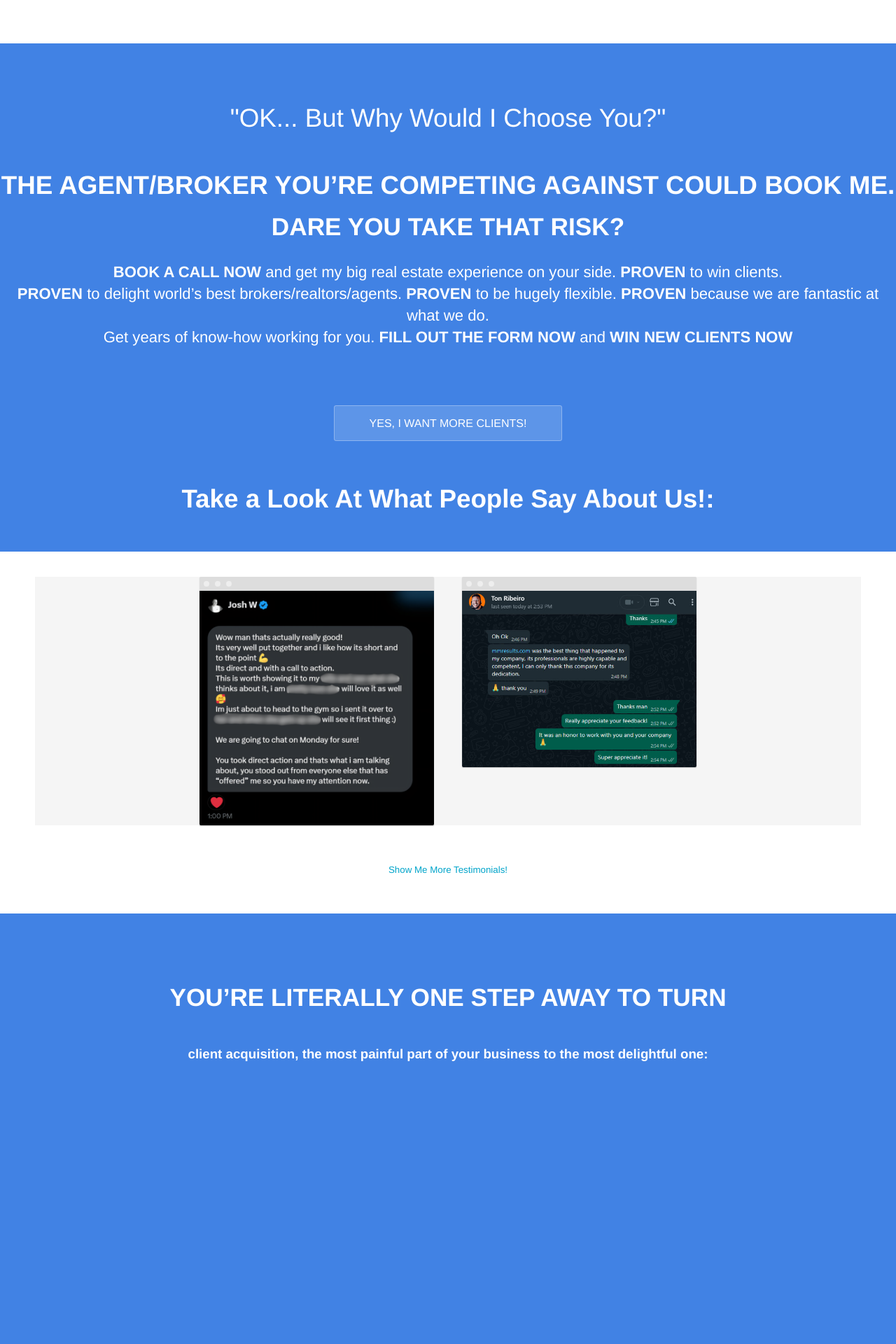
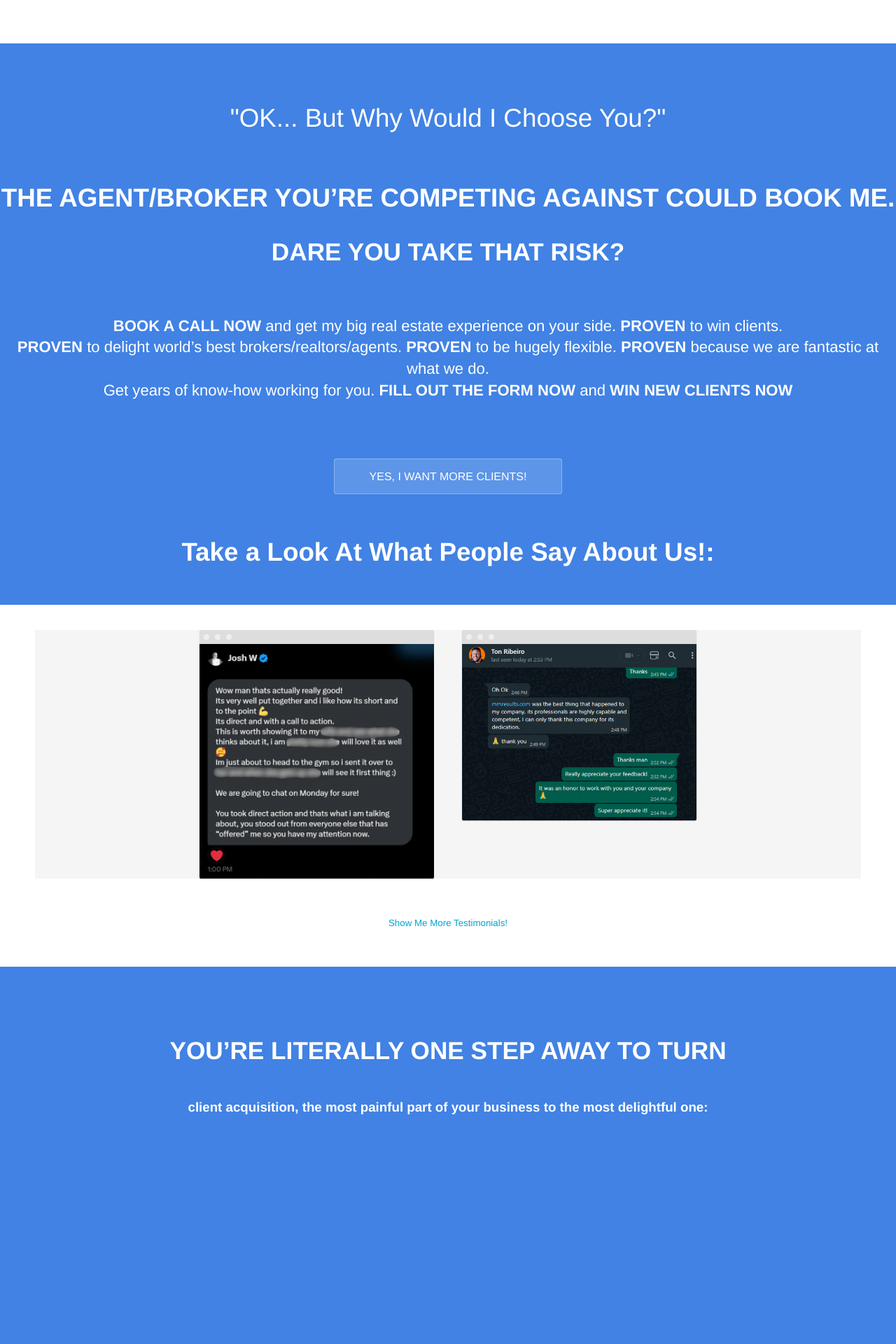
Before and after one commit to Huntinex/MMResults, a Jekyll site: the page built from index.html, in a window 1280 px wide. Shown: the part 1306-3226 px from the top of the page at 70% size. Built offline with Jekyll 4.4.1, drawn with Linux system fonts in a browser that asks for light colours.

Commit message:
Update index.html

```diff
--- a/index.html
+++ b/index.html
@@ -43,11 +43,11 @@ Even if you find the perfect person... You still rely on one individual.</p>
 	</section></center>
 	<center class="hero"><br><br>
 			<h1 style="font-weight: 500;" class="editable">"OK... But Why Would I Choose You?"</h1>
-			<br><br><br>
+			<br><br><small><br></small><br>
 <h1>			<strong>THE AGENT/BROKER YOU’RE COMPETING AGAINST COULD BOOK ME.</strong></h1>
-<br>
+<br><small><br></small>
 <h2><strong>DARE YOU TAKE THAT RISK?</strong></h2>
-
+<small><br></small>
 <p><strong>BOOK A CALL NOW</strong> and get my big real estate experience on your side. <b>PROVEN</b> to win clients. <br>
 <b>PROVEN</b> to delight world’s best brokers/realtors/agents. <b>PROVEN</b> to be hugely flexible. <b>PROVEN</b> because we are fantastic at what we do.<Br>
 Get years of know-how working for you. <b>FILL OUT THE FORM NOW</b> and <b>WIN NEW CLIENTS NOW</b></p>
```
